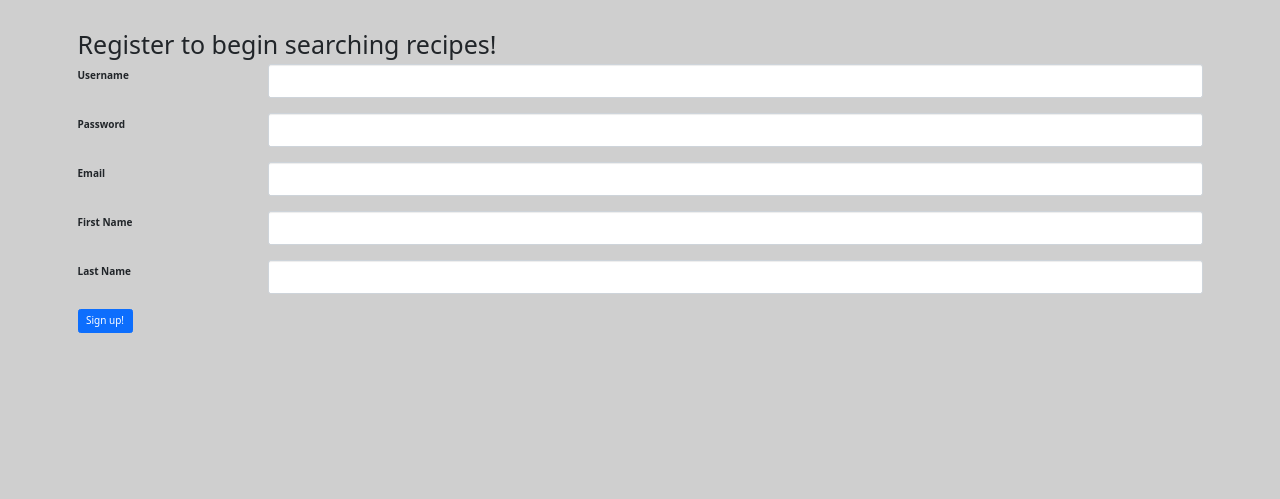
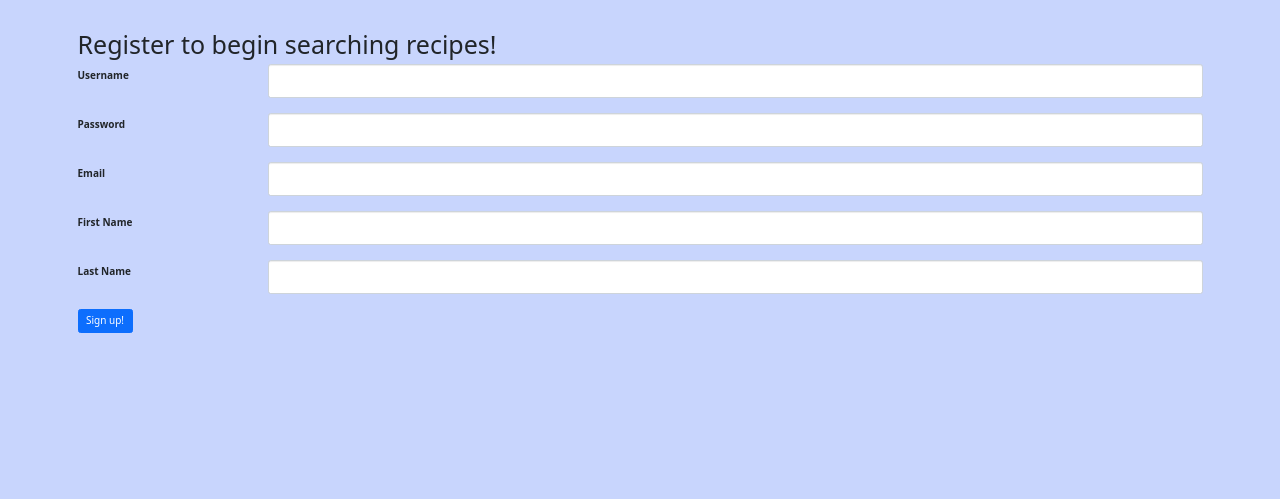
Before and after one commit to benochi/Capstone1, a Flask app: page /register in a window 1280 px wide. Shown: the part 301-800 px from the top of the page. Run offline with Flask 2, Linux system fonts and the light colour scheme; parts of the project's set-up code (start-up, migrations or seed data) failed here and were passed over; some libraries are stand-ins or nearby versions.

Commit message:
Add files via upload

```diff
--- a/static/css/style.css
+++ b/static/css/style.css
@@ -40,5 +40,5 @@
 }
 
 body {
-    background-color: #cfcfcf;
+    background-color: #c8d5fd;
 }
```
